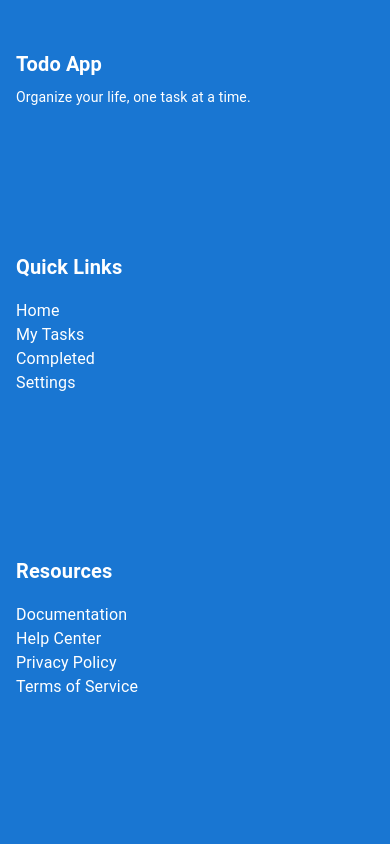
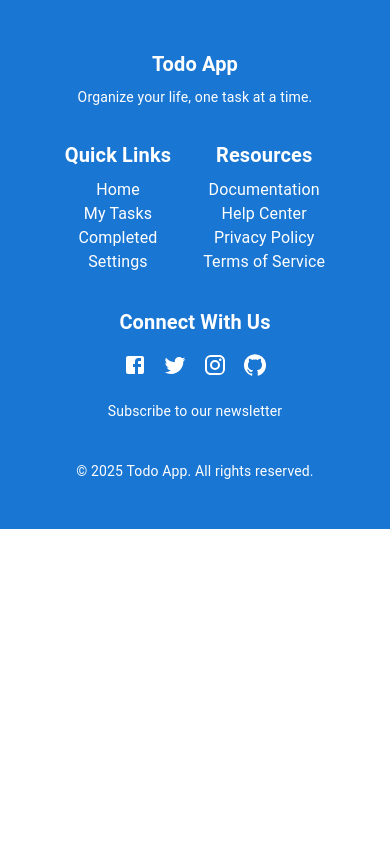
Before and after one commit to MunirRajpoot/TodoLists, a React (Vite) app in the folder client/: page /footer in a window 390 px wide. Shown: the top 844 px of the page. Built offline with nearby package versions, Linux system fonts and the light colour scheme; sample sign-in values are in the browser's storage.

Commit message:
Make the design Responsive

```diff
--- a/client/src/components/Todo/CustomModal.jsx
+++ b/client/src/components/Todo/CustomModal.jsx
@@ -6,9 +6,11 @@ import Fade from "@mui/material/Fade";
 import Typography from "@mui/material/Typography";
 import IconButton from "@mui/material/IconButton";
 import CloseIcon from "@mui/icons-material/Close";
-import MenuItem from "@mui/material/MenuItem"; // For select dropdown
+import MenuItem from "@mui/material/MenuItem";
 import InputField from "./InputField";
 import CustomButton from "./CustomButton";
+import { useTheme } from "@mui/material/styles";
+import useMediaQuery from "@mui/material/useMediaQuery";
 
 const CustomModal = ({
     open,
@@ -28,16 +30,22 @@ const CustomModal = ({
     onSubmit,
     width = 500,
 }) => {
+    const theme = useTheme();
+    const isMobile = useMediaQuery(theme.breakpoints.down("sm"));
+
     const style = {
         position: "absolute",
         top: "50%",
         left: "50%",
         transform: "translate(-50%, -50%)",
-        width: width,
+        width: isMobile ? "90%" : width,
+        maxWidth: "95vw",
+        maxHeight: "90vh",
+        overflowY: "auto",
         bgcolor: "background.paper",
         borderRadius: "8px",
         boxShadow: 24,
-        p: 4,
+        p: isMobile ? 2 : 4,
     };
 
     return (
@@ -74,7 +82,6 @@ const CustomModal = ({
                         value={todoTitle}
                         onChange={(e) => setTodoTitle(e.target.value)}
                         sx={{ mb: 2 }}
-
                     />
 
                     {/* Description */}
@@ -83,7 +90,7 @@ const CustomModal = ({
                         variant="outlined"
                         fullWidth
                         multiline
-                        rows={3}
+                        rows={isMobile ? 2 : 2}
                         value={todoDescription}
                         onChange={(e) => setTodoDescription(e.target.value)}
                         sx={{ mb: 2 }}
--- a/client/src/components/Todo/TodoApp.jsx
+++ b/client/src/components/Todo/TodoApp.jsx
@@ -216,7 +216,7 @@ const TodoApp = () => {
   }));
 
   return (
-    <Box sx={{ p: 4, maxWidth: 1000, margin: "0 auto" }}>
+    <Box sx={{ p: 4, maxWidth: 1100, margin: "0 auto" }}>
       {/* User Info */}
       {user && (
         <Paper
--- a/client/src/components/layout/Footer.jsx
+++ b/client/src/components/layout/Footer.jsx
@@ -20,7 +20,12 @@ const Footer = () => {
       }}
     >
       <Container maxWidth="lg">
-        <Grid container spacing={18}>
+        <Grid
+          container
+          spacing={{ xs: 4, sm: 6, md: 18 }} // responsive spacing
+          justifyContent={{ xs: 'center', md: 'flex-start' }} // center on small screens
+          textAlign={{ xs: 'center', sm: 'left' }} // center text on mobile
+        >
           <Grid item xs={12} sm={6} md={3}>
             <Typography variant="h6" gutterBottom sx={{ fontWeight: 'bold' }}>
               Todo App
@@ -29,83 +34,47 @@ const Footer = () => {
               Organize your life, one task at a time.
             </Typography>
           </Grid>
+
           <Grid item xs={12} sm={6} md={3}>
             <Typography variant="h6" gutterBottom sx={{ fontWeight: 'bold' }}>
               Quick Links
             </Typography>
-            <Box component="ul" sx={{ listStyle: 'none', p: 0 }}>
-              <li>
-                <Link href="#" color="inherit" underline="hover">
-                  Home
-                </Link>
-              </li>
-              <li>
-                <Link href="#" color="inherit" underline="hover">
-                  My Tasks
-                </Link>
-              </li>
-              <li>
-                <Link href="#" color="inherit" underline="hover">
-                  Completed
-                </Link>
-              </li>
-              <li>
-                <Link href="#" color="inherit" underline="hover">
-                  Settings
-                </Link>
-              </li>
+            <Box component="ul" sx={{ listStyle: 'none', p: 0, m: 0 }}>
+              <li><Link href="#" color="inherit" underline="hover">Home</Link></li>
+              <li><Link href="#" color="inherit" underline="hover">My Tasks</Link></li>
+              <li><Link href="#" color="inherit" underline="hover">Completed</Link></li>
+              <li><Link href="#" color="inherit" underline="hover">Settings</Link></li>
             </Box>
           </Grid>
+
           <Grid item xs={12} sm={6} md={3}>
             <Typography variant="h6" gutterBottom sx={{ fontWeight: 'bold' }}>
               Resources
             </Typography>
-            <Box component="ul" sx={{ listStyle: 'none', p: 0 }}>
-              <li>
-                <Link href="#" color="inherit" underline="hover">
-                  Documentation
-                </Link>
-              </li>
-              <li>
-                <Link href="#" color="inherit" underline="hover">
-                  Help Center
-                </Link>
-              </li>
-              <li>
-                <Link href="#" color="inherit" underline="hover">
-                  Privacy Policy
-                </Link>
-              </li>
-              <li>
-                <Link href="#" color="inherit" underline="hover">
-                  Terms of Service
-                </Link>
-              </li>
+            <Box component="ul" sx={{ listStyle: 'none', p: 0, m: 0 }}>
+              <li><Link href="#" color="inherit" underline="hover">Documentation</Link></li>
+              <li><Link href="#" color="inherit" underline="hover">Help Center</Link></li>
+              <li><Link href="#" color="inherit" underline="hover">Privacy Policy</Link></li>
+              <li><Link href="#" color="inherit" underline="hover">Terms of Service</Link></li>
             </Box>
           </Grid>
+
           <Grid item xs={12} sm={6} md={3}>
             <Typography variant="h6" gutterBottom sx={{ fontWeight: 'bold' }}>
               Connect With Us
             </Typography>
             <Box>
-              <IconButton aria-label="Facebook" color="inherit">
-                <Facebook />
-              </IconButton>
-              <IconButton aria-label="Twitter" color="inherit">
-                <Twitter />
-              </IconButton>
-              <IconButton aria-label="Instagram" color="inherit">
-                <Instagram />
-              </IconButton>
-              <IconButton aria-label="GitHub" color="inherit">
-                <GitHub />
-              </IconButton>
+              <IconButton aria-label="Facebook" color="inherit"><Facebook /></IconButton>
+              <IconButton aria-label="Twitter" color="inherit"><Twitter /></IconButton>
+              <IconButton aria-label="Instagram" color="inherit"><Instagram /></IconButton>
+              <IconButton aria-label="GitHub" color="inherit"><GitHub /></IconButton>
             </Box>
             <Typography variant="body2" sx={{ mt: 2 }}>
               Subscribe to our newsletter
             </Typography>
           </Grid>
         </Grid>
+
         <Box sx={{ mt: 5, textAlign: 'center' }}>
           <Typography variant="body2">
             © {new Date().getFullYear()} Todo App. All rights reserved.
```
